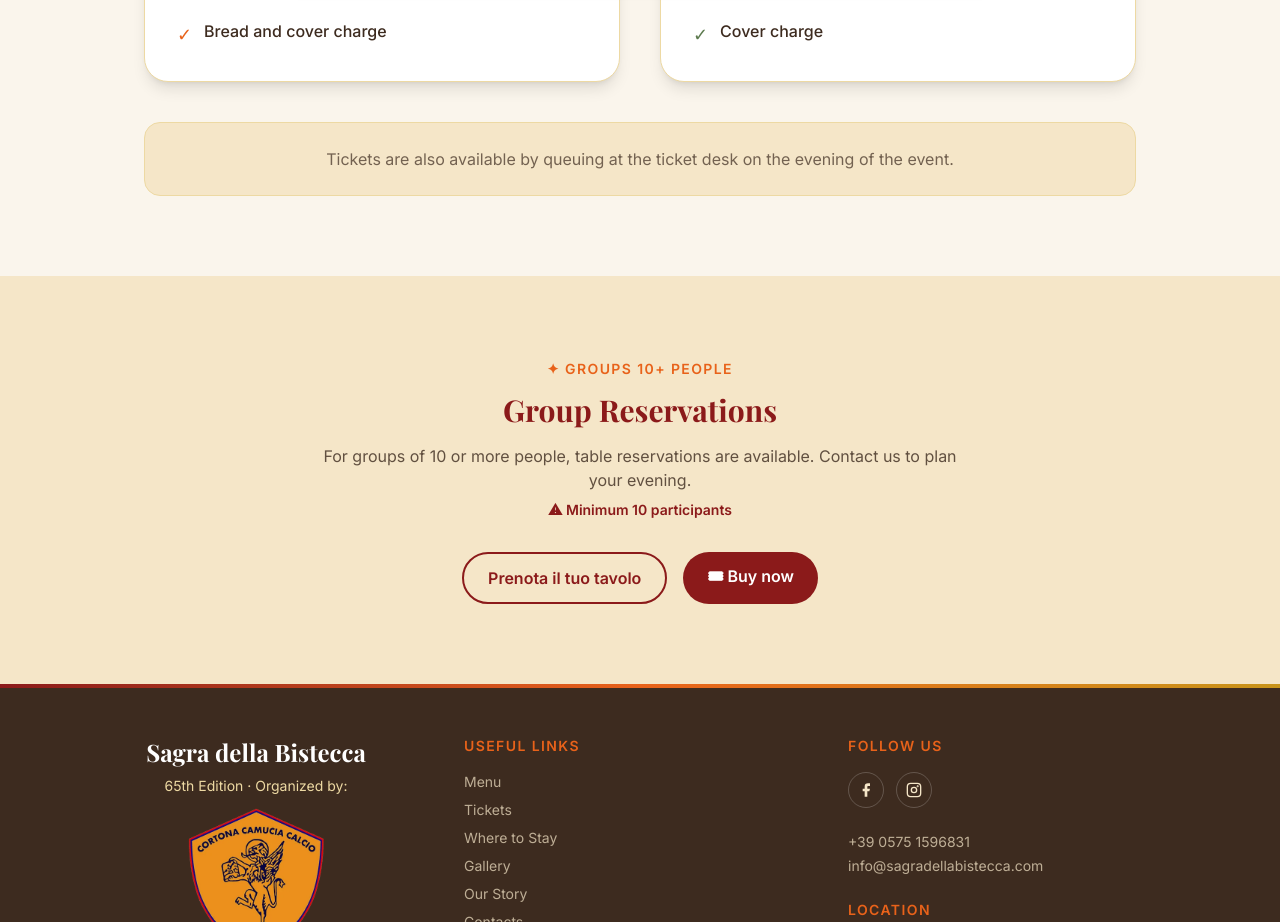
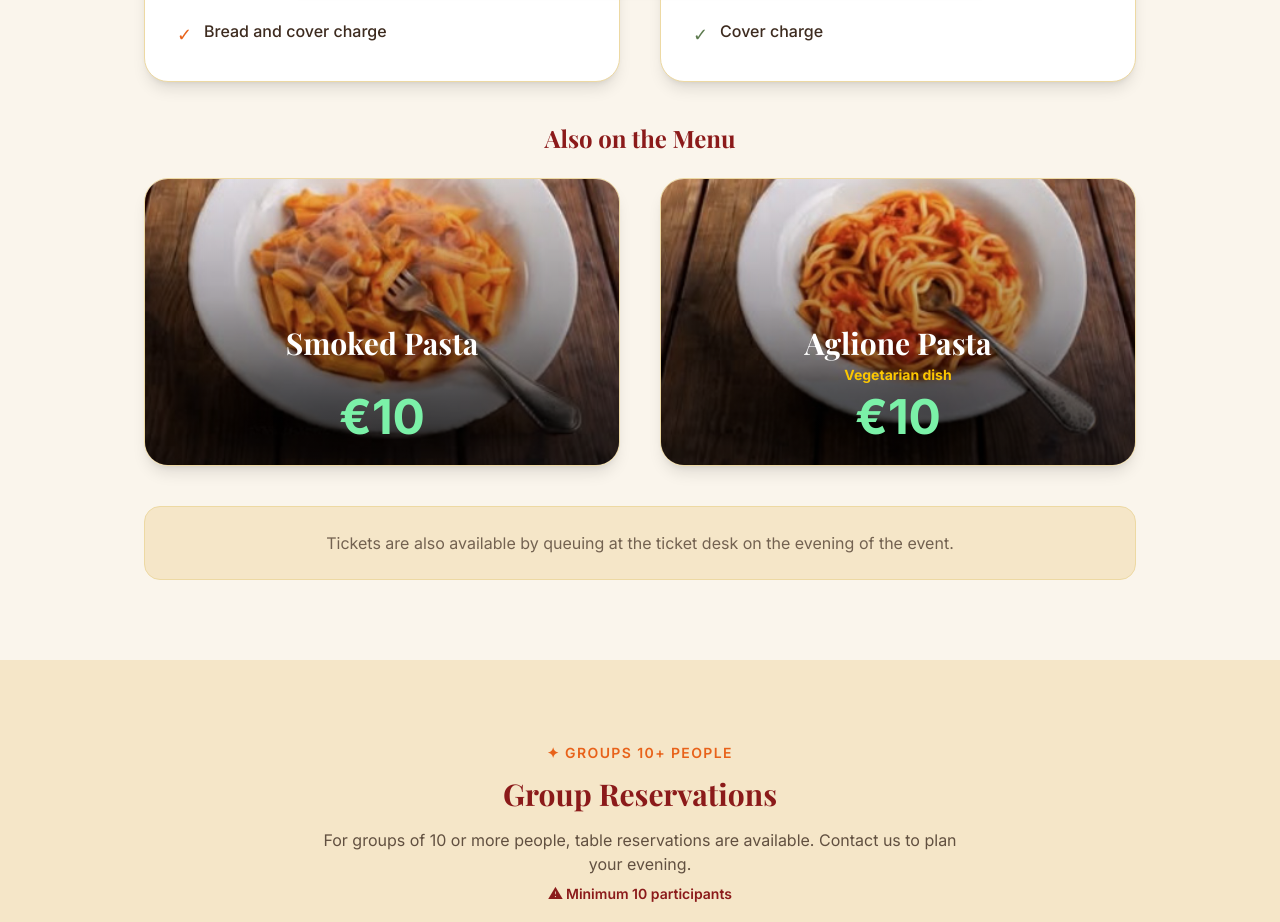
Before and after one commit to KometeCloud/sagra-bistecca-cortona, a Next.js app: page /en/menu in a window 1280 px wide. Shown: the part 840-1762 px from the top of the page. Built offline with nearby package versions, Linux system fonts and the light colour scheme; a web font is replaced by a local one.

Commit message:
feat: aggiunge sezione piatti di pasta nel menu e tickets
Aggiunge pasta al fumo e pasta all'aglione (vegetariana) sotto
menu bistecca e menu bambino, in italiano e inglese.

```diff
--- a/app/[locale]/menu/page.tsx
+++ b/app/[locale]/menu/page.tsx
@@ -101,6 +101,45 @@ export default function MenuPage() {
             </div>
           </div>
 
+          {/* Pasta Dishes */}
+          <div className="mt-10">
+            <h2 className="font-display text-2xl font-bold text-[var(--color-chianti)] text-center mb-6">
+              {t('pastaSectionTitle')}
+            </h2>
+            <div className="grid grid-cols-1 md:grid-cols-2 gap-10">
+              <div className="relative h-72 rounded-3xl overflow-hidden shadow-lg border border-[var(--color-crema-dark)] hover:shadow-xl transition-shadow">
+                <Image
+                  src="/pasta_fumo.jpg"
+                  alt={t('pastaFumoTitle')}
+                  fill
+                  className="object-cover"
+                  sizes="(max-width: 768px) 100vw, 50vw"
+                />
+                <div className="absolute inset-0 bg-gradient-to-t from-black/60 to-transparent" />
+                <div className="absolute bottom-0 inset-x-0 p-6 text-white text-center">
+                  <h3 className="font-display text-3xl font-bold">{t('pastaFumoTitle')}</h3>
+                  <p className="font-bold mt-1 text-sm invisible" aria-hidden="true">{t('pastaAglioneNote')}</p>
+                  <div className="text-5xl font-bold text-green-300 mt-2">{t('pastaFumoPrice')}</div>
+                </div>
+              </div>
+              <div className="relative h-72 rounded-3xl overflow-hidden shadow-lg border border-[var(--color-crema-dark)] hover:shadow-xl transition-shadow">
+                <Image
+                  src="/pasta_aglione.jpg"
+                  alt={t('pastaAglioneTitle')}
+                  fill
+                  className="object-cover"
+                  sizes="(max-width: 768px) 100vw, 50vw"
+                />
+                <div className="absolute inset-0 bg-gradient-to-t from-black/60 to-transparent" />
+                <div className="absolute bottom-0 inset-x-0 p-6 text-white text-center">
+                  <h3 className="font-display text-3xl font-bold">{t('pastaAglioneTitle')}</h3>
+                  <p className="text-yellow-400 font-bold mt-1 text-sm">{t('pastaAglioneNote')}</p>
+                  <div className="text-5xl font-bold text-green-300 mt-2">{t('pastaAglionePrice')}</div>
+                </div>
+              </div>
+            </div>
+          </div>
+
           {/* Gate info */}
           <div className="mt-10 bg-[var(--color-crema)] border border-[var(--color-crema-dark)] rounded-2xl p-6 text-center">
             <p className="text-[var(--color-terra)] opacity-70">{t('gateInfo')}</p>
--- a/app/[locale]/tickets/page.tsx
+++ b/app/[locale]/tickets/page.tsx
@@ -103,6 +103,45 @@ export default function TicketsPage() {
               </div>
             </div>
           </div>
+
+          {/* Pasta Dishes */}
+          <div className="mt-10">
+            <h2 className="font-display text-2xl font-bold text-[var(--color-chianti)] text-center mb-6">
+              {tMenu('pastaSectionTitle')}
+            </h2>
+            <div className="grid grid-cols-1 md:grid-cols-2 gap-10">
+              <div className="relative h-72 rounded-3xl overflow-hidden shadow-lg border border-[var(--color-crema-dark)] hover:shadow-xl transition-shadow">
+                <Image
+                  src="/pasta_fumo.jpg"
+                  alt={tMenu('pastaFumoTitle')}
+                  fill
+                  className="object-cover"
+                  sizes="(max-width: 768px) 100vw, 50vw"
+                />
+                <div className="absolute inset-0 bg-gradient-to-t from-black/60 to-transparent" />
+                <div className="absolute bottom-0 inset-x-0 p-6 text-white text-center">
+                  <h3 className="font-display text-3xl font-bold">{tMenu('pastaFumoTitle')}</h3>
+                  <p className="font-bold mt-1 text-sm invisible" aria-hidden="true">{tMenu('pastaAglioneNote')}</p>
+                  <div className="text-5xl font-bold text-green-300 mt-2">{tMenu('pastaFumoPrice')}</div>
+                </div>
+              </div>
+              <div className="relative h-72 rounded-3xl overflow-hidden shadow-lg border border-[var(--color-crema-dark)] hover:shadow-xl transition-shadow">
+                <Image
+                  src="/pasta_aglione.jpg"
+                  alt={tMenu('pastaAglioneTitle')}
+                  fill
+                  className="object-cover"
+                  sizes="(max-width: 768px) 100vw, 50vw"
+                />
+                <div className="absolute inset-0 bg-gradient-to-t from-black/60 to-transparent" />
+                <div className="absolute bottom-0 inset-x-0 p-6 text-white text-center">
+                  <h3 className="font-display text-3xl font-bold">{tMenu('pastaAglioneTitle')}</h3>
+                  <p className="text-yellow-400 font-bold mt-1 text-sm">{tMenu('pastaAglioneNote')}</p>
+                  <div className="text-5xl font-bold text-green-300 mt-2">{tMenu('pastaAglionePrice')}</div>
+                </div>
+              </div>
+            </div>
+          </div>
         </div>
       </section>
 
--- a/messages/en.json
+++ b/messages/en.json
@@ -79,7 +79,13 @@
     "groupsText": "For groups of 10 or more people, table reservations are available. Contact us to plan your evening.",
     "groupsNote": "Minimum 10 participants",
     "gateInfo": "Tickets are also available by queuing at the ticket desk on the evening of the event.",
-    "buyButton": "Buy now"
+    "buyButton": "Buy now",
+    "pastaSectionTitle": "Also on the Menu",
+    "pastaFumoTitle": "Smoked Pasta",
+    "pastaFumoPrice": "€10",
+    "pastaAglioneTitle": "Aglione Pasta",
+    "pastaAglioneNote": "Vegetarian dish",
+    "pastaAglionePrice": "€10"
   },
   "tickets": {
     "title": "Tickets",
--- a/messages/it.json
+++ b/messages/it.json
@@ -79,7 +79,13 @@
     "groupsText": "Per gruppi di 10 o più persone è possibile prenotare un tavolo.\nContattaci per organizzare la tua serata.",
     "groupsNote": "Minimo 10 partecipanti",
     "gateInfo": "I biglietti sono acquistabili anche direttamente in fila alla cassa la sera dell'evento.",
-    "buyButton": "Acquista ora"
+    "buyButton": "Acquista ora",
+    "pastaSectionTitle": "IN ESCLUSIVA QUEST'ANNO POTETE ORDINARE ANCHE:",
+    "pastaFumoTitle": "Pasta al Fumo",
+    "pastaFumoPrice": "€10",
+    "pastaAglioneTitle": "Pasta all'Aglione",
+    "pastaAglioneNote": "Piatto vegetariano",
+    "pastaAglionePrice": "€10"
   },
   "tickets": {
     "title": "Biglietti",
```
Also changed, not shown: public/pasta_aglione.jpg (added), public/pasta_fumo.jpg (added).
